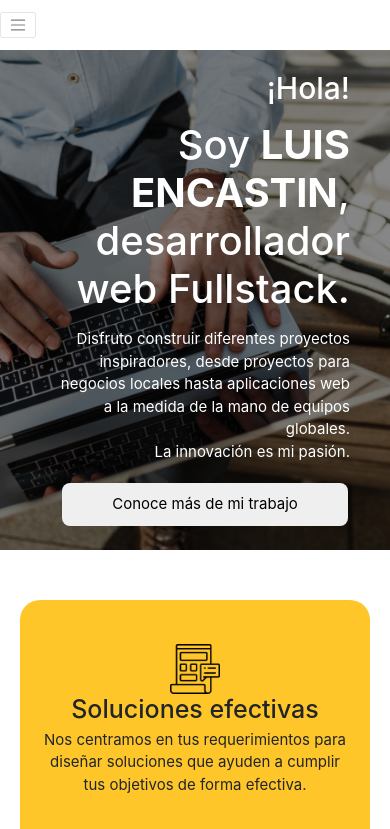
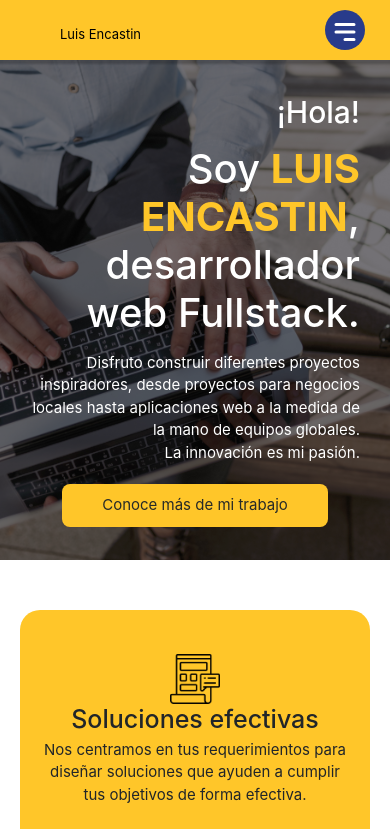
Before and after one commit to LuisEncastin/portafolio2022, a React (Create React App) app: page / in a window 390 px wide. Shown: the top 829 px of the page. Built offline with nearby package versions, Linux system fonts and the light colour scheme.

Commit message:
Se arregla navbar mvp

```diff
--- a/src/Sections/Intro/Intro.css
+++ b/src/Sections/Intro/Intro.css
@@ -10,6 +10,7 @@
     background-position: center;
     background-repeat: no-repeat;
     background-size: cover;
+    background-blend-mode: darken;
 }
 .introWrapper{
     width: 58rem;
@@ -22,10 +23,12 @@
     justify-content: center;
     align-items: flex-end;
     padding: 3rem;
-    background-color: var(--mainColor);
+    /* background-color: var(--mainColor); */
     border-radius: 15px;
-    color: var(--mainBlack);
-    box-shadow: var(--secondaryBoxShadow);
+    /* color: var(--mainBlack); */
+    color: white;
+    /* box-shadow: var(--secondaryBoxShadow); */
+
 }
 
 .introWrapper h2{
@@ -43,48 +46,52 @@
     padding: 0 0 1rem 0;
 }
 
+.introWrapper .strong{
+    color: var(--mainColor);
+}
+
 .introWrapper button{
     font-size: 1.5rem;
     padding: 1rem 5rem;
     border: none;
     border-radius: 8px;
+    background-color: var(--mainColor);
 }
 
 .introWrapper button:hover{
     /* background-color: var(--mainGreen); */
-    transform: scale(1.02);
+    background-color: var(--mainBgGray);
     transition: 0.3s;
 }
 
 @media (max-width: 768px) {
     .introBackground{
-        height: 50rem;
-        padding: 10rem 2rem 5rem 2rem;
-    }
-    .introLayer{
-        content: "";
-        background-color: rgba(0,0,0,.5);
-        opacity: 90%;
-        position: absolute;
-        left: 0;
-        top: 10;
         width: 100%;
         height: 50rem;
+        padding: 3rem 0rem 5rem 0rem;
+        display: flex;
+        flex-direction: column;
+        align-items: center;
+        justify-content: center;
     }
     .introWrapper{
-        position: absolute;
-        width: 35rem;
-        top: 2rem;
-        right: 1rem;
+        position: initial;
+        width: 100%;
         color: white;
         background-color: transparent;
         border: none;
         box-shadow: none;
     }
+    /* .introWrapper .strong{
+        color: var(--mainColor);
+    } */
     .introWrapper h2{
         padding: 2rem 0 0 0 ;
     }
     .introWrapper button{
         align-self: center;
+        background-color: var(--mainColor);
+        color: var(--mainBlack);
+        padding: 1rem 4rem;
     }
 }
--- a/src/Sections/Intro/Intro.jsx
+++ b/src/Sections/Intro/Intro.jsx
@@ -10,11 +10,10 @@ const Intro = () => {
   return (
     <>
     <section id='Intro'>
-        <div className='introLayer'></div>
         <div className='introBackground' style={{backgroundImage: `url(${introBgImage})`}} >
             <div className='introWrapper'>
                 <h2>¡Hola!</h2>
-                <h1>Soy <strong style={{color:"white"}}>LUIS ENCASTIN</strong>,
+                <h1>Soy <strong className='strong'>LUIS ENCASTIN</strong>,
                  <br/> desarrollador web Fullstack.
                 </h1>
                 <p>Disfruto construir diferentes proyectos inspiradores, desde proyectos para negocios locales hasta aplicaciones web a la medida de la mano de equipos globales. <br />
--- a/src/Sections/NavBar/NavBar.css
+++ b/src/Sections/NavBar/NavBar.css
@@ -1,51 +1,113 @@
-.navbar{
+.navigation {
+    position: relative;
+    display: flex;
+    flex-direction: row;
+    justify-content: center;
+    align-items: center;
+    height: 60px;
+    width: 100%;
+    padding: 1rem 5rem 0;
+    font-size: 2rem;
     background-color: white;
-    height: 6rem;
-}
-.navbar-brand img{
-    width: 13rem;
-    height: 6rem;
-}
+    color: black;
+    box-shadow: 0 2px 2px 2px rgba(9, 9, 9, 0.23);
+  }
 
-.navbar-nav li{
-    font-size: 2rem;
-}
-.navbar-nav li:hover{
-    color: #2F89FC;
-}
+  .brand-name {
+    text-decoration: none;
+    color: black;
+    font-size: 1.3rem;
+    margin-left: 1rem;
+  }
 
-.navbar-light .navbar-nav .nav-link:hover{
-    color: #2F89FC;
-}
-@media (max-width:768px){
-    .navbar .navbar-expand-lg .navbar-light{
-        margin: 0 !important;
-        padding: 0 !important;
-        background-color: #fff;
-        text-align: center;
-        width: 100%;
+  .navigation-menu {
+    margin-left: auto;
+  }
+
+  .navigation-menu ul {
+    display: flex;
+    padding: 0;
+  }
+
+  .navigation-menu li {
+    list-style-type: none;
+    margin: 0;
+  }
+
+  .navigation-menu li a {
+    text-decoration: none;
+    display: block;
+    width: 100%;
+    margin: 0;
+    padding: 1.5rem 1rem;
+    color: var(--mainBlack);
+  }
+
+  .navigation-menu li a:hover{
+    color: white;
+    transition: 0.2s;
+    background-color: var(--mainColor);
+  }
+
+  .hamburger {
+    border: 0;
+    height: 40px;
+    width: 40px;
+    padding: 0.5rem;
+    border-radius: 50%;
+    background-color: #283b8b;
+    cursor: pointer;
+    transition: background-color 0.2s ease-in-out;
+    position: absolute;
+    top: 50%;
+    right: 25px;
+    transform: translateY(-50%);
+    display: none;
+  }
+
+  .hamburger:hover {
+    background-color: #2642af;
+  }
+
+  @media screen and (max-width: 550px) {
+    .hamburger {
+      display: block;
     }
-    .navbar-nav{
-        background-color: #fff;
-        height: 50vh;
-        border-radius: 0 0 20px 20px;
+
+    .navigation{
+        background-color: var(--mainColor);
     }
-    .navbar-light {
-        margin: 0;
-        padding: 0;
+
+    .navigation-menu ul {
+      flex-direction: column;
+      position: absolute;
+      top: 60px;
+      left: 0;
+      width: 100%;
+      height: calc(100vh - 60px);
+      background-color: var(--mainColor);
+      color: var(--mainBlack);
+      box-shadow: 0px -4px 17px -6px #FFFFFF;
+      display: none;
     }
-    .navbar{
-        height: 5rem;
+
+    .navigation-menu li {
+      text-align: center;
+      margin: 0;
     }
-    .navbar-light .navbar-nav .nav-link{
-        background-color: #fff;
-        text-align: center;
-        padding: 1rem;
-        color: #adacac;
-        box-shadow: inset 13px -24px 21px -22px #CACACA;
+
+    .navigation-menu li a {
+      color: black;
+      width: 100%;
+      padding: 1.5rem 0;
     }
-    .navbar-brand img{
-        width: 10rem;
-        height: 4rem;
+
+    .navigation-menu li:hover {
+      background-color: #eee;
     }
-}
+
+    .navigation-menu.expanded ul {
+      display: block;
+      font-size: 1.5rem;
+    }
+  }
--- a/src/Sections/NavBar/NavBar.jsx
+++ b/src/Sections/NavBar/NavBar.jsx
@@ -1,59 +1,55 @@
-// hooks
-import React, {useState} from "react";
-import { Link } from 'react-router-dom';
+import React, {useState} from 'react'
 
-// assets
-// import logo from '../../assets/img/CiplaLogo.jpeg';
-
-// style
+// styles
 import './NavBar.css'
 
-function NavBar() {
-
-  const [toggle, setToggle] = useState(false);
-
-  const handleToggle= () => {
-		setToggle(!toggle);
-	}
+const NavBar = () => {
+    const [isNavExpanded, setIsNavExpanded] = useState(false);
 
     return (
-      <div >
-        <nav className="navbar navbar-expand-lg navbar-light">
-          <div className="container">
+      <nav className="navigation">
+        <a href="/" className="brand-name">
+          Luis Encastin
+        </a>
+        <button
+          className="hamburger"
+          onClick={() => {
+            setIsNavExpanded(!isNavExpanded);
+          }}
+        >
+          {/* icon from Heroicons.com */}
+          <svg
+            xmlns="http://www.w3.org/2000/svg"
+            className="h-5 w-5"
+            viewBox="0 0 20 20"
+            fill="white"
+          >
+            <path
+              fillRule="evenodd"
+              d="M3 5a1 1 0 011-1h12a1 1 0 110 2H4a1 1 0 01-1-1zM3 10a1 1 0 011-1h12a1 1 0 110 2H4a1 1 0 01-1-1zM9 15a1 1 0 011-1h6a1 1 0 110 2h-6a1 1 0 01-1-1z"
+              clipRule="evenodd"
+            />
+          </svg>
+        </button>
+        <div
+          className={
+            isNavExpanded ? "navigation-menu expanded" : "navigation-menu"
+          }
+        >
+          <ul>
+            <li>
+              <a href="/home">Home</a>
+            </li>
+            <li>
+              <a href="/about">About</a>
+            </li>
+            <li>
+              <a href="/contact">Contact</a>
+            </li>
+          </ul>
+        </div>
+      </nav>
+    );
+  }
 
-            {/* <Link to="/" className="navbar-brand"><img src={logo} alt="Logo Cipla Abogados" /></Link> */}
-
-            <button className="navbar-toggler" onClick={handleToggle}  data-toggle="collapse" data-target="#navbarContent" aria-controls="navbarContent" aria-expanded="false" aria-label="Toggle navigation">
-              <span className="navbar-toggler-icon"></span>
-            </button>
-
-            <div className={`navbar-collapse ${toggle ? 'collapse-open' : 'collapse-closed'}`} id="navbarContent">
-              <ul className="navbar-nav ml-auto pt-3 pt-lg-0">
-                <li className="nav-item">
-                  <Link to="/nosotros" className="nav-link">Nosotros</Link>
-                </li>
-                <li className="nav-item">
-                  <Link to="/servicios" className="nav-link">Servicios</Link>
-                </li>
-                <li className="nav-item">
-                  <Link to="/contratos" className="nav-link">Contratos</Link>
-                </li>
-                <li className="nav-item">
-                  <Link to="/contacto" className="nav-link">Contacto</Link>
-                </li>
-                {/* <li className="nav-item">
-                  <a href="/" className="nav-link">Recursos</a>
-                  <ul>
-                    <li><a href="/faq.html">Preguntas frecuentes</a></li>
-                    <li><a href="/blog.html">Blog</a></li>
-                  </ul>
-                </li> */}
-              </ul>
-            </div>
-          </div>
-        </nav>
-      </div>
-    );
-  };
-
-  export default NavBar;
+export default NavBar
```
Also changed, not shown: src/Sections/NavBar2/NavBar2.css (added, +51 -0 lines), src/Sections/NavBar2/NavBar2.jsx (added, +59 -0 lines).
